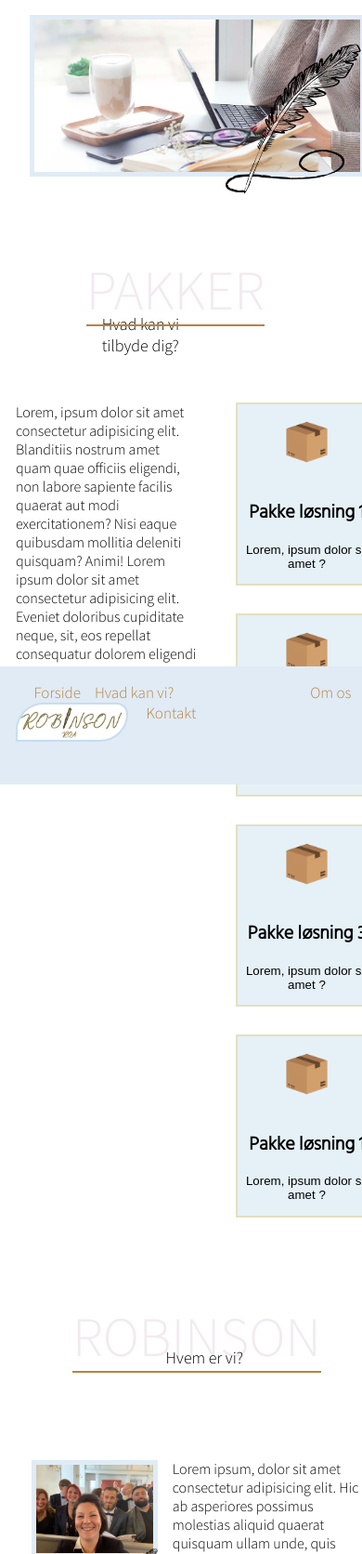
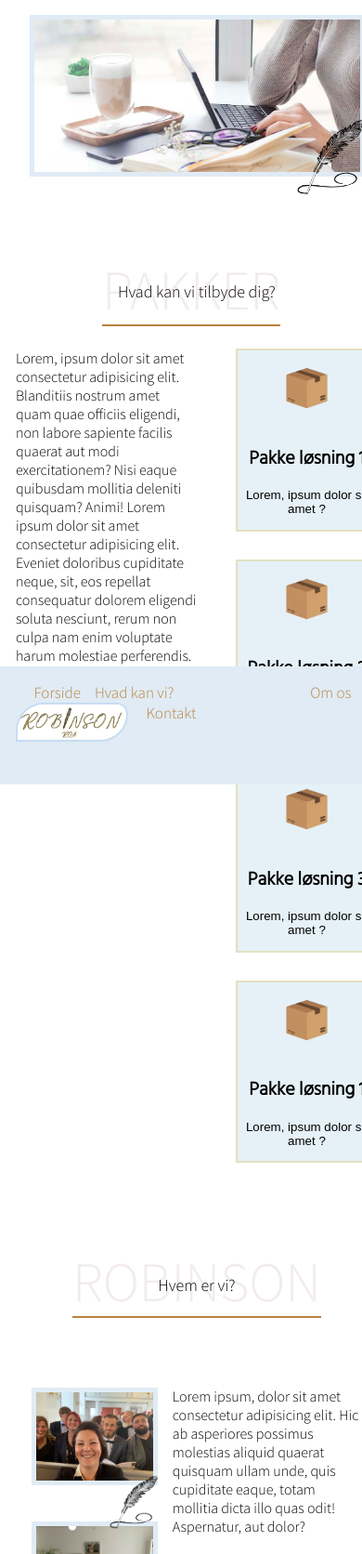
Before and after one commit to IsabellaRobinson/Robinson-r.o.a, a plain HTML site: page index.html in a window 390 px wide. Shown: the top 1672 px of the page at 93% size. Drawn offline with Linux system fonts and the light colour scheme.

Commit message:
oneMoreFix

```diff
--- a/cssMobile/section1Mobile.css
+++ b/cssMobile/section1Mobile.css
@@ -19,6 +19,7 @@
     }
 
     .feather img{
+        height: 10vh;
         margin-right: 1vh;
         display: inline;
     }
@@ -33,7 +34,7 @@
 
     .tilbyde{
         font-size: large;
-        margin-top: 17vh;
+        margin-top: 6em;
         margin-left: 2vh;
     }
 
--- a/cssMobile/section2Mobile.css
+++ b/cssMobile/section2Mobile.css
@@ -18,8 +18,7 @@
 
 .aboutWho{
     font-size: large;
-    margin-top: 13vh;
-    margin-left: 2vh;
+    margin-top: 5em;
 }
 
 .featherAbout {
```
